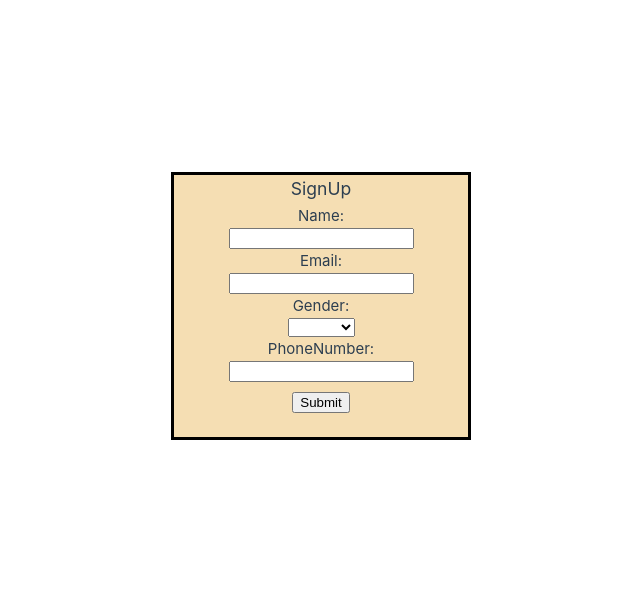
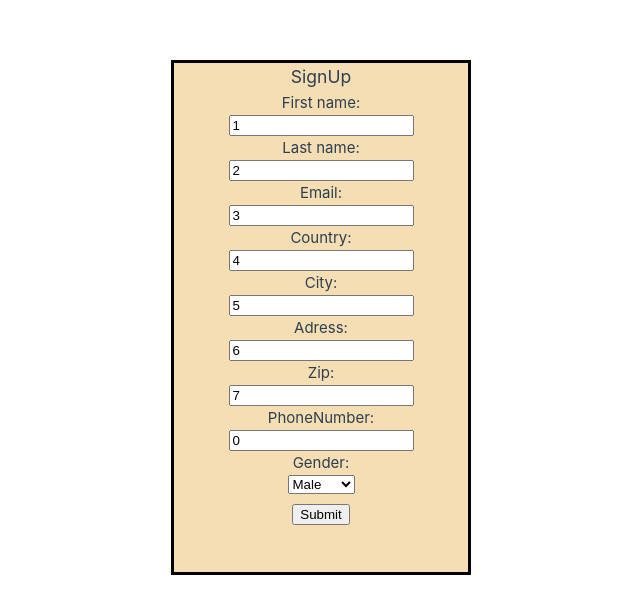
Before and after one commit to Rufus412/Sign-me.up, a Vue app: page / in a window 1280 px wide. Shown: the part 106-720 px from the top of the page, without its empty margins (469-1109 px from the left). Built offline with nearby package versions, Linux system fonts and the light colour scheme.

Commit message:
Functioning QRcode with propper JSON

```diff
--- /dev/null
+++ b/src/components/BaseInput.vue
@@ -0,0 +1,20 @@
+<template>
+    <label for="name">{{ label }}:</label>
+    <input id="name" :placeholder="label" class="field" v-bind="$attrs" :value="modelValue" @input="$emit('update:modelValue', $event.target.value)" >
+</template>
+
+
+<script>
+export default {
+    props: {
+        label: {
+            type: String,
+            default: ''
+        },
+        modelValue: {
+            type: [String, Number],
+            default: ''
+        }
+    }
+}
+</script>
--- a/src/components/Form.vue
+++ b/src/components/Form.vue
@@ -1,23 +1,17 @@
 <script setup>
-/*
-defineProps({
-  info: {
-    type: Object,
-    reqired: true,
-    default: {
-      name: '',
-      email: '',
-      gender: ''
-      phonenumber: ''
-    }
-  }
-})*/
+
+import BaseInut from './BaseInput.vue';
+
 
 
 </script>
 
 
 <script>
+
+
+
+
 export default {
   props: {
     info: {
@@ -31,12 +25,7 @@ export default {
               alert("Not everyy field has been filed in!")
               return
           }
-          const Membership = {
-              name: this.info.name,
-              email: this.info.email,
-              gender: this.info.gender,
-              phonenumber: this.info.phonenumber
-          }
+          const Membership = this.info
           this.$emit('review-submitted', Membership)
           console.log("emitted")
           //this.name = ''
@@ -54,11 +43,39 @@ export default {
   <div id="form">
     <form class="membership-form" @submit.prevent="onSubmit ">
     <h3>SignUp</h3>
-    <label for="name">Name:</label>
-    <input id="name" v-model="info.name" >
 
-    <label for="email">Email:</label>
-    <input id="email" v-model="info.email">
+    <BaseInut v-model="info.firstName"
+    label="First name"
+    type="text"
+    />
+    <BaseInut v-model="info.lastName"
+    label="Last name"
+    type="text"
+    />
+    <BaseInut v-model="info.email"
+    label="Email"
+    type="text"
+    />
+    <BaseInut v-model="info.country"
+    label="Country"
+    type="text"
+    />
+    <BaseInut v-model="info.city"
+    label="City"
+    type="text"
+    />
+    <BaseInut v-model="info.adress"
+    label="Adress"
+    type="text"
+    />
+    <BaseInut v-model="info.zip"
+    label="Zip"
+    type="text"
+    />
+    <BaseInut v-model="info.phoneNumber"
+    label="PhoneNumber"
+    type="number"
+    />
 
     <label for="gender">Gender:</label>
     <select id="gender" v-model="info.gender">
@@ -66,9 +83,6 @@ export default {
       <option>Female</option>
       <option>Neither</option>
     </select>
-
-    <label for="phonenumber">PhoneNumber:</label>
-    <input id="phonenumber" v-model="info.phonenumber">
 
 
 
--- a/src/components/FormCheck.vue
+++ b/src/components/FormCheck.vue
@@ -18,6 +18,7 @@ export default {
     methods: {
         formConfirmed() {
             const store = useStore()
+            console.log(this.info + ' <------')
             store.addMember(this.info)
             this.$router.push( {name: 'QR' })
         },
--- a/src/components/icons/IconCommunity.vue
+++ /dev/null
@@ -1,7 +0,0 @@
-<template>
-  <svg xmlns="http://www.w3.org/2000/svg" width="20" height="20" fill="currentColor">
-    <path
-      d="M15 4a1 1 0 1 0 0 2V4zm0 11v-1a1 1 0 0 0-1 1h1zm0 4l-.707.707A1 1 0 0 0 16 19h-1zm-4-4l.707-.707A1 1 0 0 0 11 14v1zm-4.707-1.293a1 1 0 0 0-1.414 1.414l1.414-1.414zm-.707.707l-.707-.707.707.707zM9 11v-1a1 1 0 0 0-.707.293L9 11zm-4 0h1a1 1 0 0 0-1-1v1zm0 4H4a1 1 0 0 0 1.707.707L5 15zm10-9h2V4h-2v2zm2 0a1 1 0 0 1 1 1h2a3 3 0 0 0-3-3v2zm1 1v6h2V7h-2zm0 6a1 1 0 0 1-1 1v2a3 3 0 0 0 3-3h-2zm-1 1h-2v2h2v-2zm-3 1v4h2v-4h-2zm1.707 3.293l-4-4-1.414 1.414 4 4 1.414-1.414zM11 14H7v2h4v-2zm-4 0c-.276 0-.525-.111-.707-.293l-1.414 1.414C5.42 15.663 6.172 16 7 16v-2zm-.707 1.121l3.414-3.414-1.414-1.414-3.414 3.414 1.414 1.414zM9 12h4v-2H9v2zm4 0a3 3 0 0 0 3-3h-2a1 1 0 0 1-1 1v2zm3-3V3h-2v6h2zm0-6a3 3 0 0 0-3-3v2a1 1 0 0 1 1 1h2zm-3-3H3v2h10V0zM3 0a3 3 0 0 0-3 3h2a1 1 0 0 1 1-1V0zM0 3v6h2V3H0zm0 6a3 3 0 0 0 3 3v-2a1 1 0 0 1-1-1H0zm3 3h2v-2H3v2zm1-1v4h2v-4H4zm1.707 4.707l.586-.586-1.414-1.414-.586.586 1.414 1.414z"
-    />
-  </svg>
-</template>
--- a/src/components/icons/IconDocumentation.vue
+++ /dev/null
@@ -1,7 +0,0 @@
-<template>
-  <svg xmlns="http://www.w3.org/2000/svg" width="20" height="17" fill="currentColor">
-    <path
-      d="M11 2.253a1 1 0 1 0-2 0h2zm-2 13a1 1 0 1 0 2 0H9zm.447-12.167a1 1 0 1 0 1.107-1.666L9.447 3.086zM1 2.253L.447 1.42A1 1 0 0 0 0 2.253h1zm0 13H0a1 1 0 0 0 1.553.833L1 15.253zm8.447.833a1 1 0 1 0 1.107-1.666l-1.107 1.666zm0-14.666a1 1 0 1 0 1.107 1.666L9.447 1.42zM19 2.253h1a1 1 0 0 0-.447-.833L19 2.253zm0 13l-.553.833A1 1 0 0 0 20 15.253h-1zm-9.553-.833a1 1 0 1 0 1.107 1.666L9.447 14.42zM9 2.253v13h2v-13H9zm1.553-.833C9.203.523 7.42 0 5.5 0v2c1.572 0 2.961.431 3.947 1.086l1.107-1.666zM5.5 0C3.58 0 1.797.523.447 1.42l1.107 1.666C2.539 2.431 3.928 2 5.5 2V0zM0 2.253v13h2v-13H0zm1.553 13.833C2.539 15.431 3.928 15 5.5 15v-2c-1.92 0-3.703.523-5.053 1.42l1.107 1.666zM5.5 15c1.572 0 2.961.431 3.947 1.086l1.107-1.666C9.203 13.523 7.42 13 5.5 13v2zm5.053-11.914C11.539 2.431 12.928 2 14.5 2V0c-1.92 0-3.703.523-5.053 1.42l1.107 1.666zM14.5 2c1.573 0 2.961.431 3.947 1.086l1.107-1.666C18.203.523 16.421 0 14.5 0v2zm3.5.253v13h2v-13h-2zm1.553 12.167C18.203 13.523 16.421 13 14.5 13v2c1.573 0 2.961.431 3.947 1.086l1.107-1.666zM14.5 13c-1.92 0-3.703.523-5.053 1.42l1.107 1.666C11.539 15.431 12.928 15 14.5 15v-2z"
-    />
-  </svg>
-</template>
--- a/src/components/icons/IconSupport.vue
+++ /dev/null
@@ -1,7 +0,0 @@
-<template>
-  <svg xmlns="http://www.w3.org/2000/svg" width="20" height="20" fill="currentColor">
-    <path
-      d="M10 3.22l-.61-.6a5.5 5.5 0 0 0-7.666.105 5.5 5.5 0 0 0-.114 7.665L10 18.78l8.39-8.4a5.5 5.5 0 0 0-.114-7.665 5.5 5.5 0 0 0-7.666-.105l-.61.61z"
-    />
-  </svg>
-</template>
--- a/src/components/icons/IconTooling.vue
+++ /dev/null
@@ -1,19 +0,0 @@
-<!-- This icon is from <https://github.com/Templarian/MaterialDesign>, distributed under Apache 2.0 (https://www.apache.org/licenses/LICENSE-2.0) license-->
-<template>
-  <svg
-    xmlns="http://www.w3.org/2000/svg"
-    xmlns:xlink="http://www.w3.org/1999/xlink"
-    aria-hidden="true"
-    role="img"
-    class="iconify iconify--mdi"
-    width="24"
-    height="24"
-    preserveAspectRatio="xMidYMid meet"
-    viewBox="0 0 24 24"
-  >
-    <path
-      d="M20 18v-4h-3v1h-2v-1H9v1H7v-1H4v4h16M6.33 8l-1.74 4H7v-1h2v1h6v-1h2v1h2.41l-1.74-4H6.33M9 5v1h6V5H9m12.84 7.61c.1.22.16.48.16.8V18c0 .53-.21 1-.6 1.41c-.4.4-.85.59-1.4.59H4c-.55 0-1-.19-1.4-.59C2.21 19 2 18.53 2 18v-4.59c0-.32.06-.58.16-.8L4.5 7.22C4.84 6.41 5.45 6 6.33 6H7V5c0-.55.18-1 .57-1.41C7.96 3.2 8.44 3 9 3h6c.56 0 1.04.2 1.43.59c.39.41.57.86.57 1.41v1h.67c.88 0 1.49.41 1.83 1.22l2.34 5.39z"
-      fill="currentColor"
-    ></path>
-  </svg>
-</template>
--- a/src/stores/counter.js
+++ b/src/stores/counter.js
@@ -8,23 +8,29 @@ export const useStore = defineStore('storeId', {
   state: () => {
     return {
       // all these properties will have their type inferred automatically
-      Member: '',
+      Member: {
+        membership: {
+          itemNumber: 123456789,
+          members: []
+        }
+      },
       SvgTag: ''
     }
   },
   actions: {
     addMember(member) {
-      this.Member = JSON.stringify(toRaw(member))
-      console.log("this is a member " + this.Member)
+      this.Member.membership.members.push(member)
+      console.log("this is a member " + JSON.stringify(this.Member))
 
       const qr = new qrcode(0, 'H');
-      console.log("STORE ->" + this.Member)
-      qr.addData(this.Member);
+      console.log("STORE ->" + JSON.stringify(this.Member))
+      qr.addData(JSON.stringify(this.Member));
       qr.make();
 
       this.SvgTag = qr.createSvgTag({
       cellSize:3, margin:100})
       console.log(this.SvgTag)
+      this.Member.membership.members = []
     }
   }
 })
--- a/src/views/HomeView.vue
+++ b/src/views/HomeView.vue
@@ -12,10 +12,15 @@ export default {
   data() {
     return {
       info: {
-        name: '',
-        email: '',
-        gender: '',
-        phonenumber: ''
+        firstName: '1',
+        lastName:'2',
+        email: '3',
+        country: '4',
+        city: '5',
+        adress: '6',
+        zip: '7',
+        phoneNumber: 0,
+        gender: 'Male'
       },
       formSubmitted: false
     }
@@ -24,10 +29,7 @@ export default {
     doSMTH(form) {
       console.log(form)
       this.formSubmitted = true
-      this.info.name = form.name
-      this.info.email = form.email
-      this.info.gender = form.gender
-      this.info.phonenumber = form.phonenumber
+      this.info = form
       console.log("-->" + ' ' + this.info.name)
     },
     redoForm() {
```
Also changed, not shown: src/components/icons/IconEcosystem.vue (deleted, +0 -7 lines).
